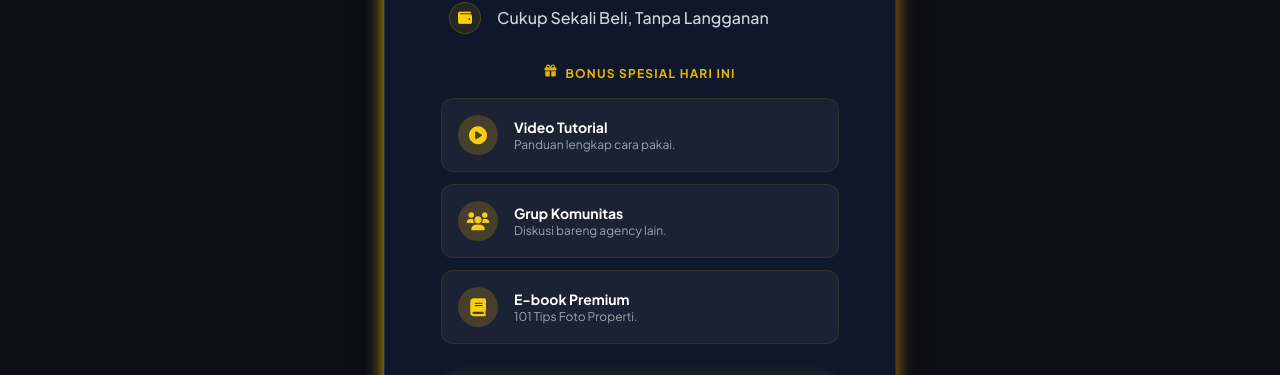
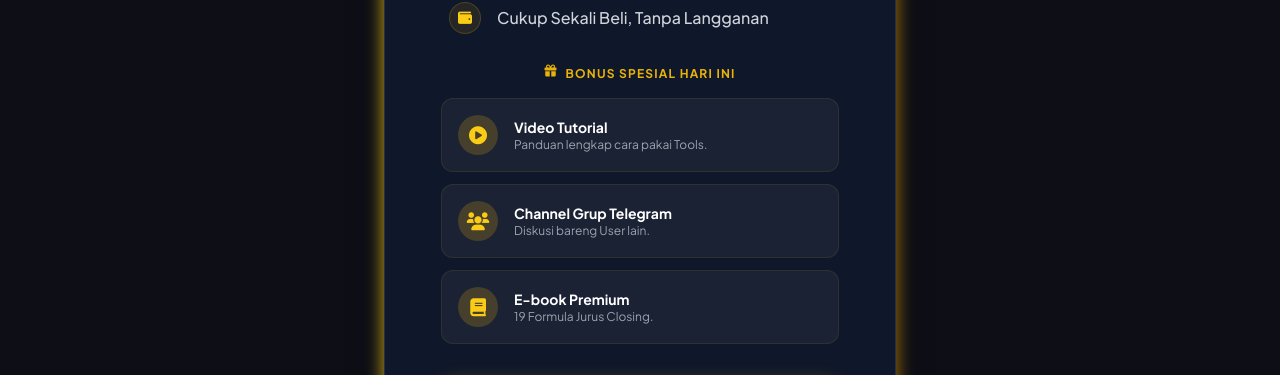
Before and after one commit to gerryramdani-star/lp-properti-ai, a plain HTML site: page index.html in a window 1280 px wide. Shown: the part 5580-5955 px from the top of the page. Drawn offline with nearby package versions, Linux system fonts and the light colour scheme.

Commit message:
Update benefit

```diff
--- a/index.html
+++ b/index.html
@@ -801,7 +801,7 @@
                                 </div>
                                 <div class="text-left">
                                     <h5 class="text-white font-bold text-sm">Video Tutorial</h5>
-                                    <p class="text-gray-400 text-xs">Panduan lengkap cara pakai.</p>
+                                    <p class="text-gray-400 text-xs">Panduan lengkap cara pakai Tools.</p>
                                 </div>
                             </div>
 
@@ -811,8 +811,8 @@
                                     <i class="fas fa-users text-lg"></i>
                                 </div>
                                 <div class="text-left">
-                                    <h5 class="text-white font-bold text-sm">Grup Komunitas</h5>
-                                    <p class="text-gray-400 text-xs">Diskusi bareng agency lain.</p>
+                                    <h5 class="text-white font-bold text-sm">Channel Grup Telegram</h5>
+                                    <p class="text-gray-400 text-xs">Diskusi bareng User lain.</p>
                                 </div>
                             </div>
 
@@ -823,7 +823,7 @@
                                 </div>
                                 <div class="text-left">
                                     <h5 class="text-white font-bold text-sm">E-book Premium</h5>
-                                    <p class="text-gray-400 text-xs">101 Tips Foto Properti.</p>
+                                    <p class="text-gray-400 text-xs">19 Formula Jurus Closing.</p>
                                 </div>
                             </div>
                         </div>
```
